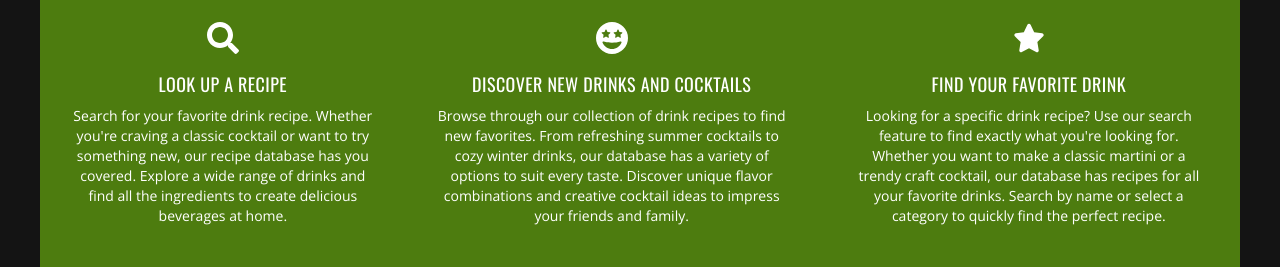
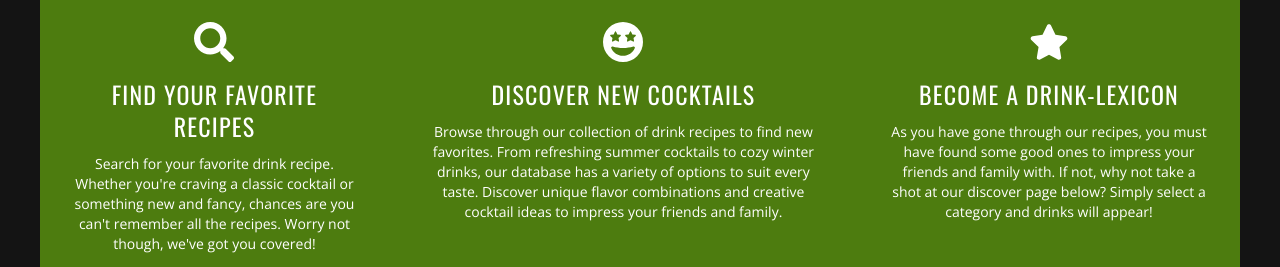
Before and after one commit to chrisrosenville/cocktails, a Next.js app: page / in a window 1280 px wide. Shown: the part 685-952 px from the top of the page. Built offline with nearby package versions, Linux system fonts and the light colour scheme; no server answers.

Commit message:
sniksnak

```diff
--- a/components/CategorySection/CategoryList.tsx
+++ b/components/CategorySection/CategoryList.tsx
@@ -1,9 +1,9 @@
 "use client";
+import { useEffect, useState } from "react";
 
 import { useCategoryStore } from "@/store/CategoryStore";
 import { TCategoryListItem } from "@/types/category";
 import { getCategoryList } from "@/utils/fetchData";
-import { useEffect, useState } from "react";
 
 export const CategoryList = () => {
   const [categories, setCategories] = useState<TCategoryListItem[] | null>(
--- a/components/InfoSection/InfoSection.tsx
+++ b/components/InfoSection/InfoSection.tsx
@@ -5,23 +5,23 @@ const INFO_CARDS = [
   {
     id: 1,
     icon: FaSearch,
-    title: "Look up a recipe",
+    title: "Find your favorite recipes",
     description:
-      "Search for your favorite drink recipe. Whether you're craving a classic cocktail or want to try something new, our recipe database has you covered. Explore a wide range of drinks and find all the ingredients to create delicious beverages at home.",
+      "Search for your favorite drink recipe. Whether you're craving a classic cocktail or something new and fancy, chances are you can't remember all the recipes. Worry not though, we've got you covered!",
   },
   {
     id: 2,
     icon: FaFaceGrinStars,
-    title: "Discover new drinks and cocktails",
+    title: "Discover new cocktails",
     description:
       "Browse through our collection of drink recipes to find new favorites. From refreshing summer cocktails to cozy winter drinks, our database has a variety of options to suit every taste. Discover unique flavor combinations and creative cocktail ideas to impress your friends and family.",
   },
   {
     id: 3,
     icon: FaStar,
-    title: "Find your favorite drink",
+    title: "Become a drink-lexicon",
     description:
-      "Looking for a specific drink recipe? Use our search feature to find exactly what you're looking for. Whether you want to make a classic martini or a trendy craft cocktail, our database has recipes for all your favorite drinks. Search by name or select a category to quickly find the perfect recipe.",
+      "As you have gone through our recipes, you must have found some good ones to impress your friends and family with. If not, why not take a shot at our discover page below? Simply select a category and drinks will appear!",
   },
 ];
 
@@ -31,11 +31,11 @@ export const InfoSection = () => {
       <div className="flex flex-col md:flex-row gap-8">
         {INFO_CARDS.map((card) => (
           <div key={card.id} className="p-4">
-            <card.icon className="mx-auto w-8 h-8" />
-            <h4 className="text-lg text-center font-Oswald uppercase tracking-wide mt-4">
+            <card.icon className="mx-auto w-10 h-10" />
+            <h4 className="text-2xl text-center font-Oswald uppercase tracking-wider mt-4">
               {card.title}
             </h4>
-            <p className="text-sm font-light text-center mt-2">
+            <p className="text-sm font-light text-center mt-3">
               {card.description}
             </p>
           </div>
```
